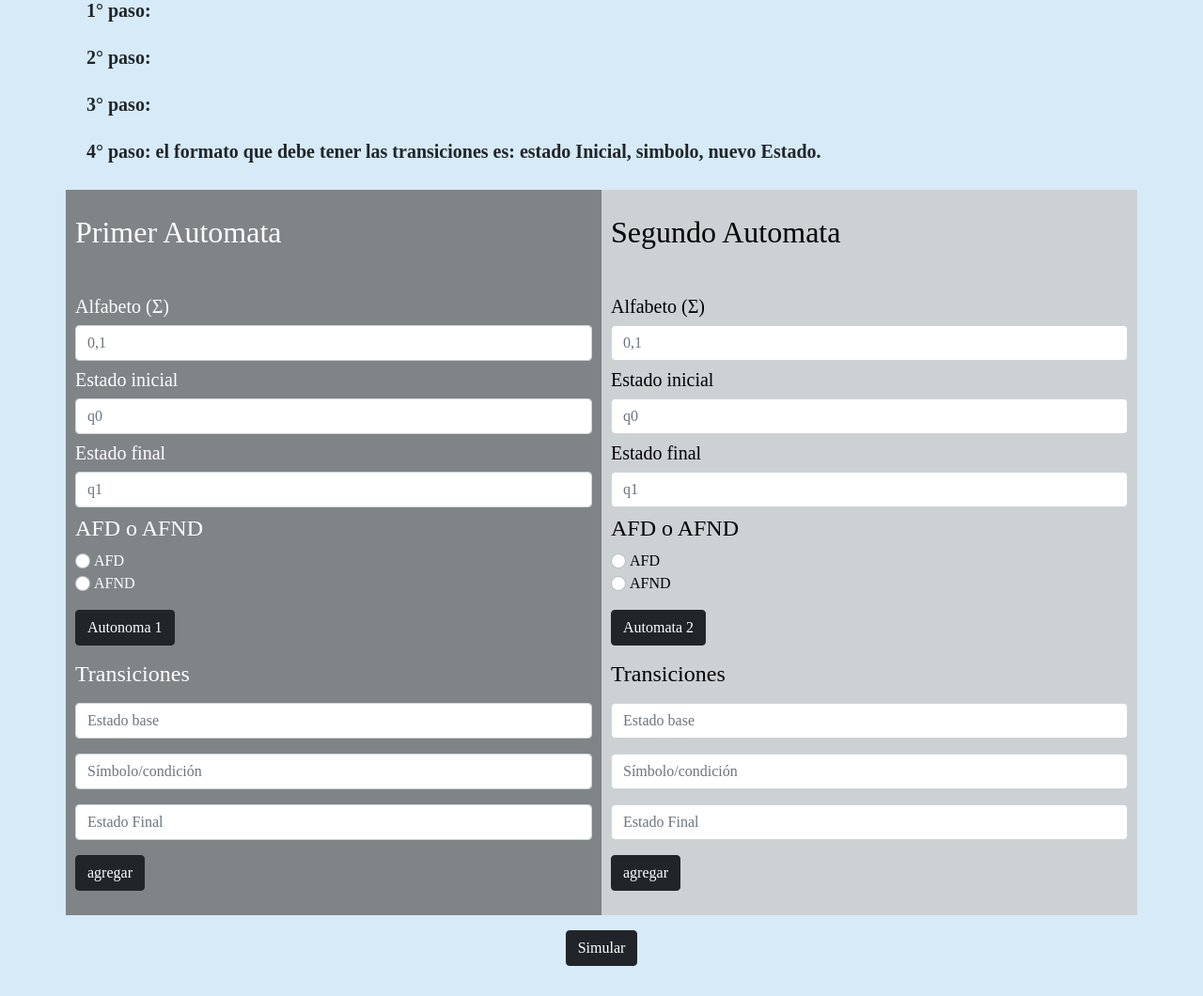
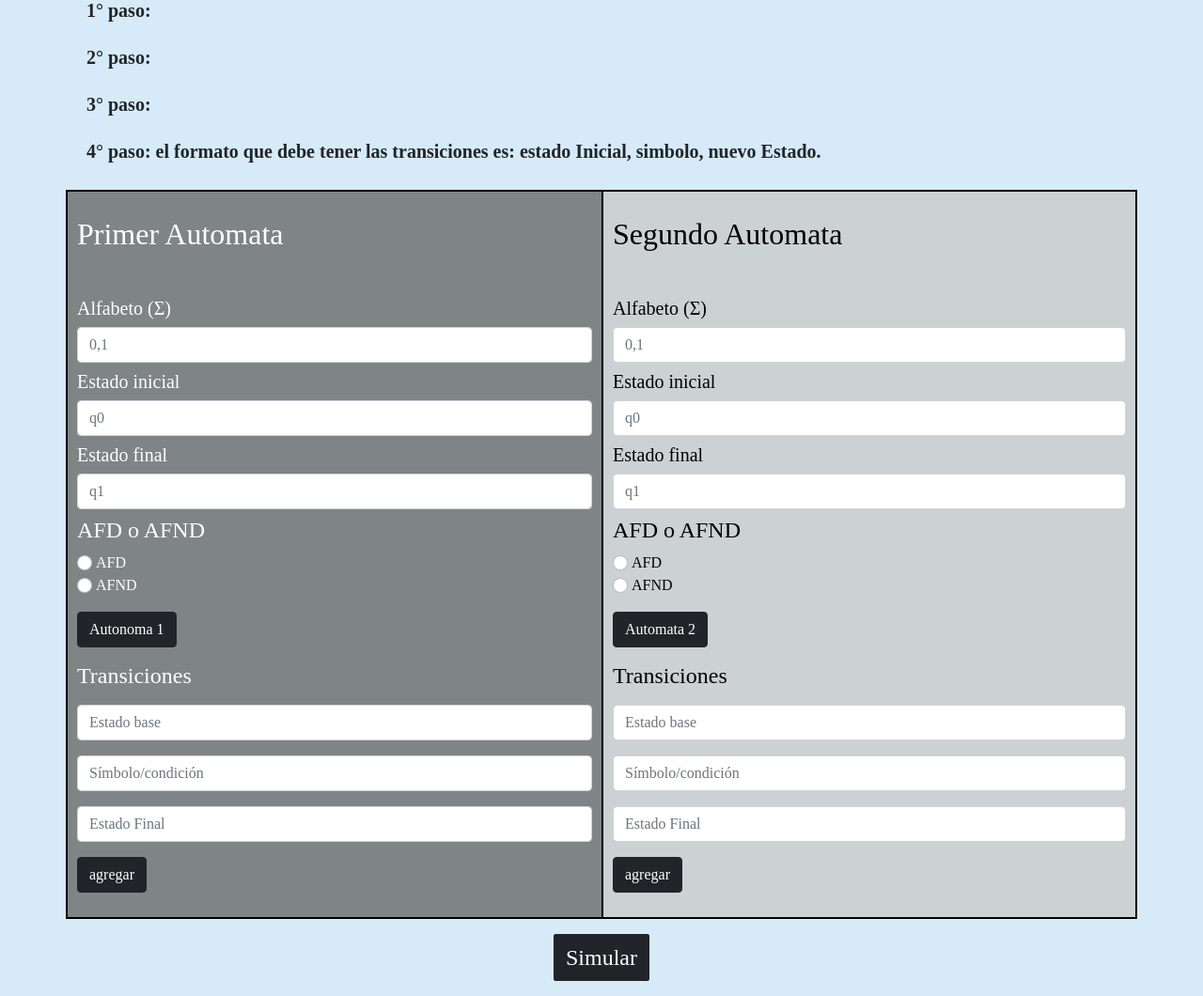
Before and after one commit to GRUPO-4-GRAFOS/GLF-2021s2-Trabajo2-Entrega-Grupo4, a PHP site: page /GLF-2021s2-Trabajo2-Entrega-Grupo4/index.php in a window 1280 px wide. Shown: the part 328-1388 px from the top of the page at 94% size. Before the commit the page ends 1356 px from the top, so only its background shows below. Run offline with PHP 8.4, Linux system fonts and the light colour scheme.

Commit message:
Cambios estéticos 2

```diff
--- a/GLF-2021s2-Trabajo2-Entrega-Grupo4/assets/css/main.css
+++ b/GLF-2021s2-Trabajo2-Entrega-Grupo4/assets/css/main.css
@@ -25,6 +25,8 @@ ul li {
     margin: 0px;
     color: white;
     padding: 10px;
+    border: black 2px solid;
+    border-right: transparent;
 }
 
 #Automata_2 {
@@ -32,4 +34,11 @@ ul li {
     margin: 0px;
     padding: 10px;
     color: black;
+    border: black 2px solid;
 }
+
+#bt_simular {
+    color: white;
+    font-size: 24px;
+    border-radius: 2px;
+}
```
